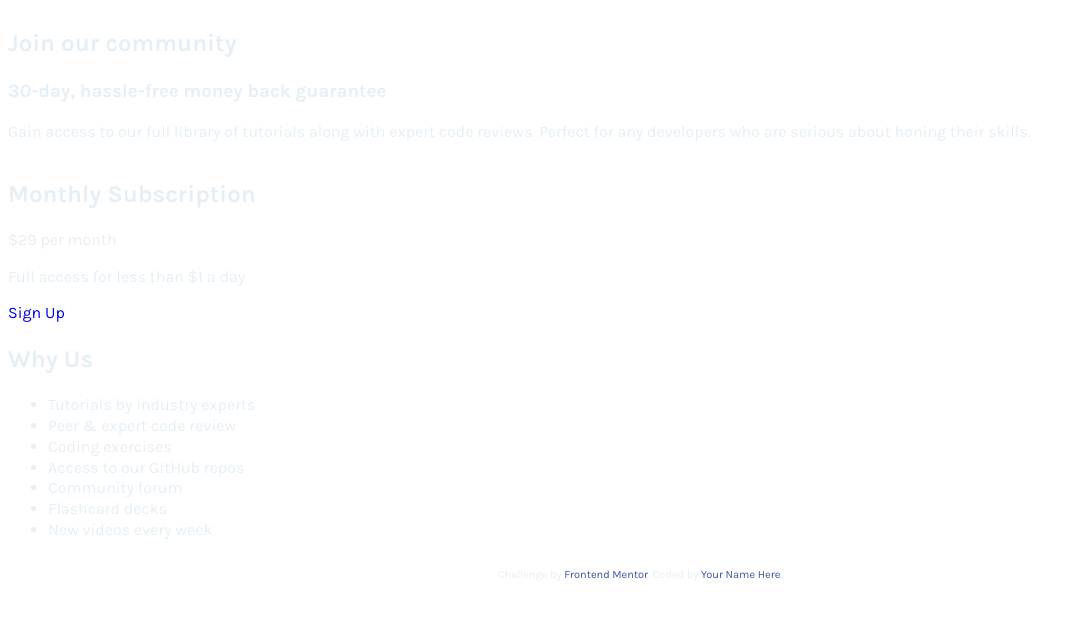
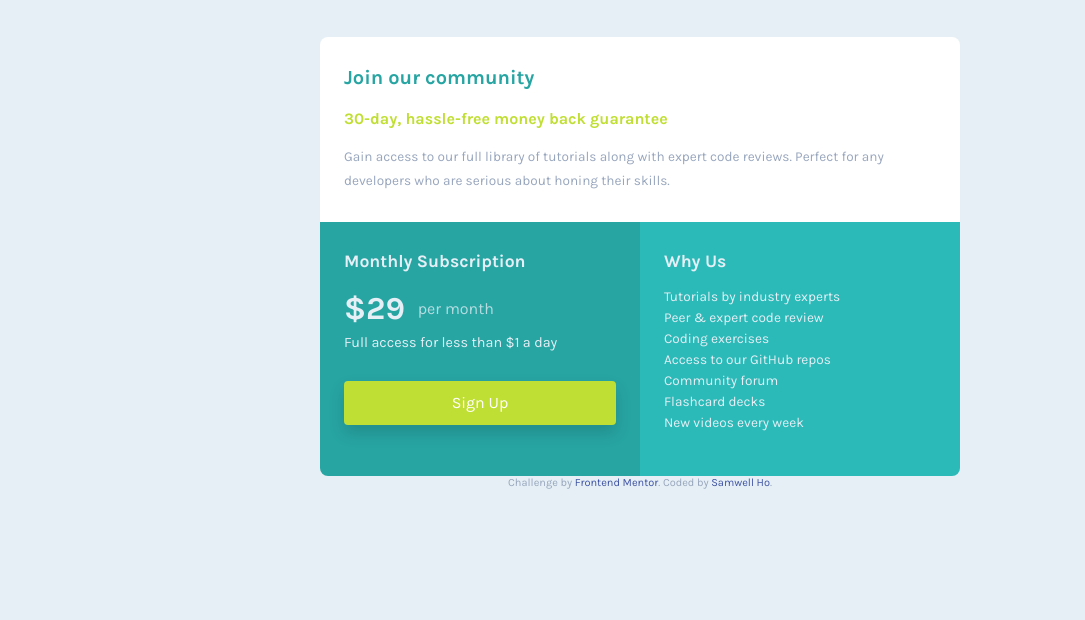
Before and after one commit to tropicana-cookies/PricingBlockTutorial, a plain HTML site: page Project/index.html in a window 1280 px wide. Shown: the whole page, without its empty margins (0-1085 px from the left). Drawn offline with Linux system fonts and the light colour scheme.

Commit message:
Finished Tutorial Pricing Block

```diff
--- a/Project/index.html
+++ b/Project/index.html
@@ -23,14 +23,14 @@
 
     <div class="community">
       <h2>Join our community</h2>
-      <h3>30-day, hassle-free money back guarantee</h3>
+      <div class="subtitle">30-day, hassle-free money back guarantee</div>
       <p>Gain access to our full library of tutorials along with expert code reviews.
   Perfect for any developers who are serious about honing their skills.</p>
     </div>
     <div class="subscription">
-      <h2>Monthly Subscription</h2>
+      <h3>Monthly Subscription</h3>
       <div class="subscription__price">
-        <span>&dollar;29</span> per month
+        &dollar;29<span>per month</span>
       </div>
       <p>
         Full access for less than &dollar;1 a day
@@ -38,7 +38,7 @@
       <a href="#">Sign Up</a>
     </div>
     <div class="why">
-      <h2>Why Us</h2>
+      <h3>Why Us</h3>
       <ul>
         <li>Tutorials by industry experts</li>
         <li>Peer &amp; expert code review</li>
@@ -52,19 +52,10 @@
 
   </section>
 
-
-
-
-
-
-
-
-
-
   <footer>
     <p class="attribution">
       Challenge by <a href="https://www.frontendmentor.io?ref=challenge" target="_blank">Frontend Mentor</a>.
-      Coded by <a href="#">Your Name Here</a>.
+      Coded by <a href="#">Samwell Ho</a>.
     </p>
   </footer>
 </body>
--- a/Project/style.css
+++ b/Project/style.css
@@ -9,24 +9,148 @@ html {
 body {
     line-height: 1.3;
     font-family: 'Karla', sans-serif;
-    color: var(--Ltgray)
+    background-color: var(--Ltgray);
+    color: var(--grayblue);
+    padding: var(--paddingX);
 }
 
 :root {
-    --cyan: hsl(179, 62%, 43%);
+    --white: hsl(0, 0%, 100%);
+    --cyan: hsl(179, 62%, 40%);
+    --ltcyan: hsl(179, 62%, 45%);
     --yellow: hsl(71, 73%, 54%);
+    --dkyellow: hsl(71, 73%, 48%);
     --Ltgray: hsl(204, 43%, 93%);
     --grayblue: hsl(218, 22%, 67%);
+    --paddingX: 1.8rem;
+    --paddingY: 1.5rem;
 }
 
 a {
     text-decoration: none;
 }
 
+h1, h2, h3 {
+    font-weight: bold;
+    margin-top: 0;
+    line-height: 1.15;
+}
+
+h2 {
+    margin-bottom: 1.25rem;
+    font-size: 1.25rem;
+}
+
+h3 {
+    font-size: 1.1rem;
+}
+
+p {
+    margin-top: 0;
+}
+
 .price {
+    border-radius: 0.5rem;
+    overflow: hidden;
+    max-width: 40rem;
+    margin: auto;
+}
 
+ @media only screen and (min-width: 62.5em){
+        .price {
+            display: grid;
+            grid-template-columns: repeat(2, 1fr);
+            grid-template-rows: repeat(2, auto);
+        }
 
-    @media only screen and (min-width: 62.5em){
-        display: grid;
+        .community {
+            grid-column: 1 / 3;
+        }
     }
+
+.price > * {
+    padding: var(--paddingX) var(--paddingY);
 }
+
+.community {
+    background-color: var(--white);
+}
+
+.community h2 {
+    font-size: 1.25rem;
+    color: var(--cyan);
+    font-weight: bold;
+}
+
+.community .subtitle {
+    font-size: 1rem;
+    color: var(--yellow);
+    font-weight: bold;
+    margin-bottom: 1rem;
+}
+
+.community p {
+    font-size: 0.85rem;
+    line-height: 1.75;
+    margin-bottom: 0;
+}
+
+.subscription, .why {
+    color: var(--Ltgray)
+}
+
+.subscription {
+    background-color: var(--cyan);
+
+}
+
+.subscription__price {
+    display: flex;
+    align-items: center;
+    font-size: 2rem;
+    font-weight: bold;
+    margin-bottom: 0.25rem;
+}
+
+.subscription__price span {
+    font-size: 1rem;
+    margin-left: 0.8rem;
+    font-weight: normal;
+    opacity: 0.75;
+}
+
+.subscription p {
+    font-size: 0.9rem;
+    margin-bottom: 1.75rem;
+}
+
+.subscription a {
+    display: block;
+    background-color: var(--yellow);
+    color: var(--white);
+    padding: 0.75rem;
+    text-align: center;
+    border-radius: 0.25rem;
+    box-shadow: 0 0.5rem 1rem rgba(0, 0, 0, 0.15);
+    transition: background-color 200ms ease;
+}
+
+.subscription a:hover {
+    background-color: var(--dkyellow)
+
+}
+
+.why {
+    background-color: var(--ltcyan);
+}
+
+.why ul {
+    margin-top: 0;
+    padding: 0;
+}
+
+.why ul li {
+    list-style-type: none;
+    font-size: 0.85rem;
+    margin-bottom: 0.2rem;
+}
```
